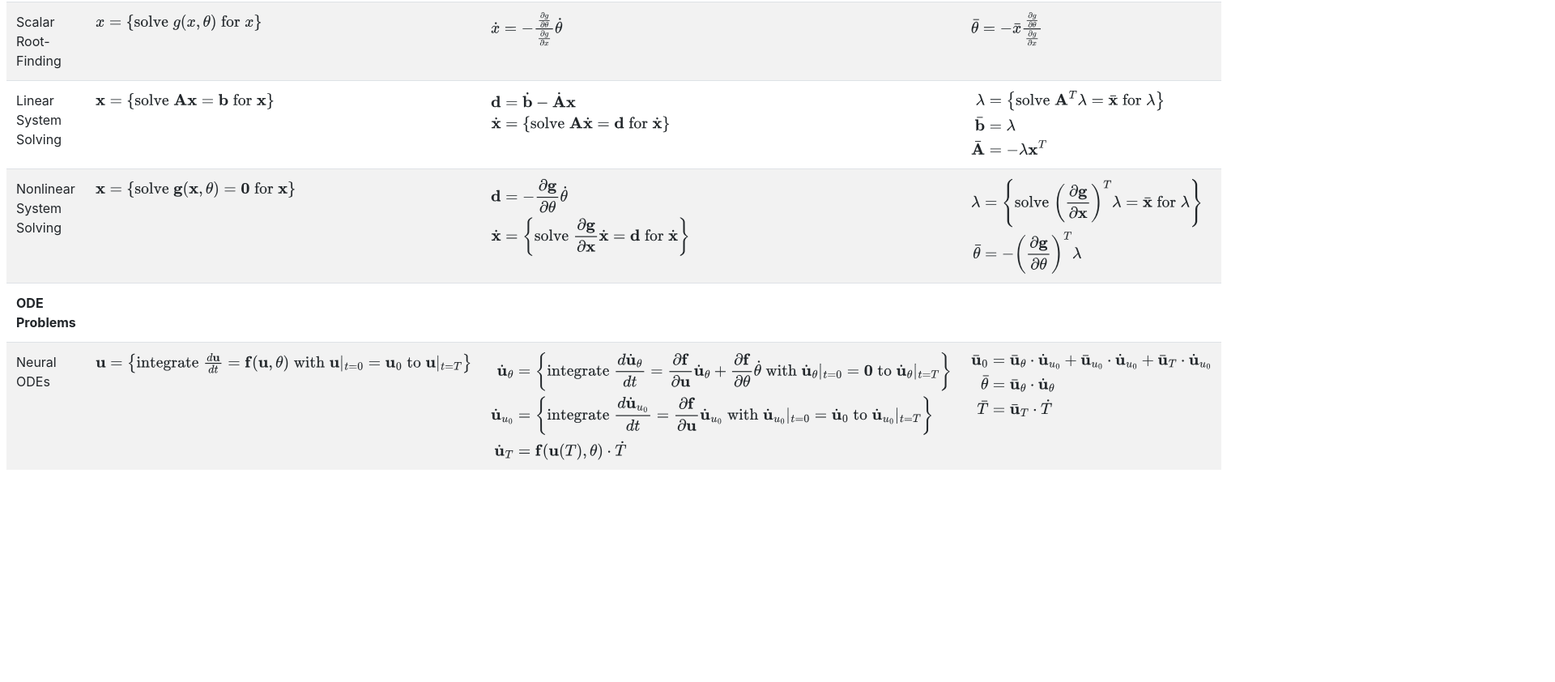
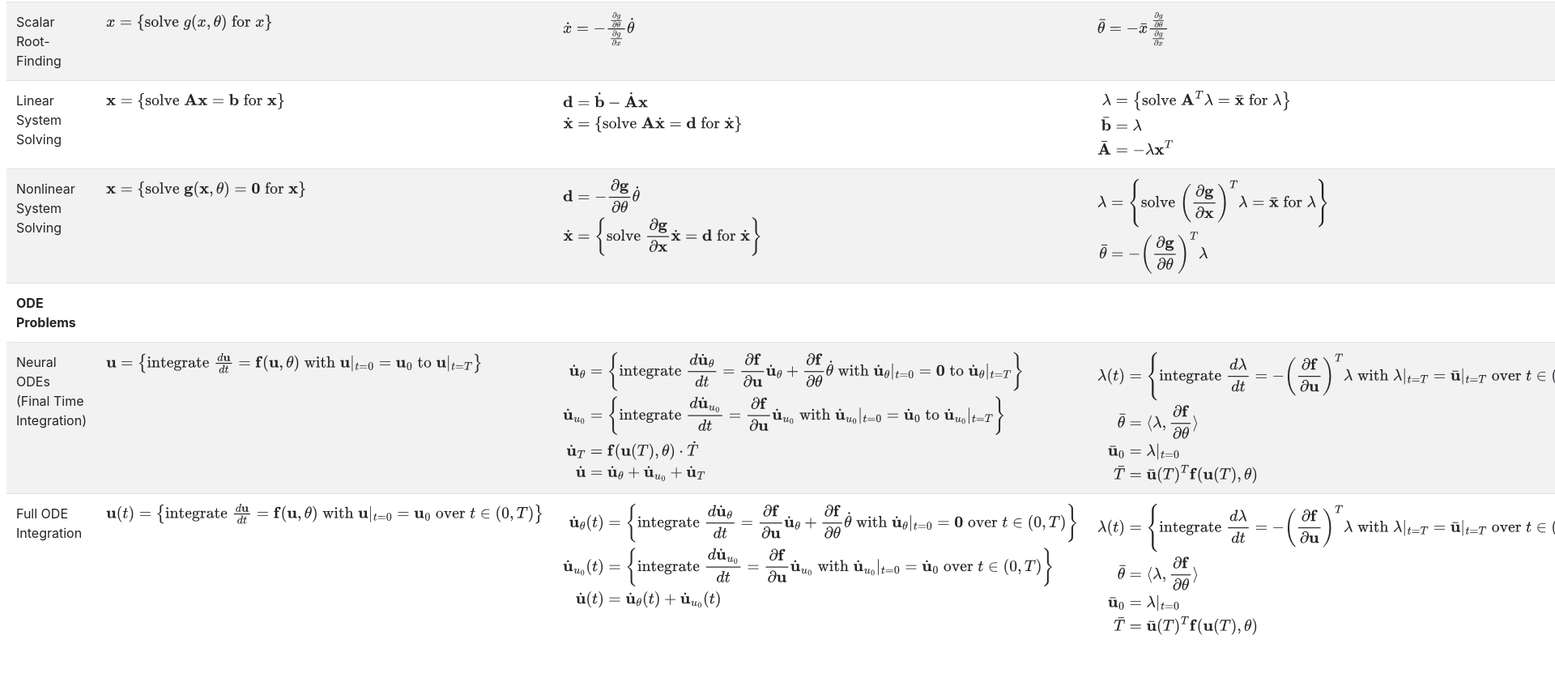
Before and after one commit to Ceyron/implicit-autodiff-table, a plain HTML site: page index.html in a window 1280 px wide. Shown: the part 224-1066 px from the top of the page at 81% size, 1920 px wide, since content can reach past the window. Before the commit the page ends 843 px from the top, so only its background shows below. Drawn offline with nearby package versions, Linux system fonts and the light colour scheme.

Commit message:
Finish ODE problems

```diff
--- a/index.html
+++ b/index.html
@@ -127,7 +127,7 @@ MathJax = {
   </tr>
   <tr>
     <!-- Neural ODEs -->
-    <td>Neural ODEs</td>
+    <td>Neural ODEs (Final Time Integration)</td>
     <td>
       $
         \mathbf{u} = \left\{ \text{integrate} \; \frac{d \mathbf{u}}{d t} = \mathbf{f}(\mathbf{u}, \mathbf{\theta}) \; \text{with} \; \mathbf{u}|_{t=0} = \mathbf{u}_0 \; \text{to} \; \mathbf{u}|_{t=T} \right\}
@@ -141,18 +141,55 @@ MathJax = {
           \dot{\mathbf{u}}_{u_0} &= \left\{ \text{integrate} \; \frac{d \dot{\mathbf{u}}_{u_0}}{d t} = \frac{\partial \mathbf{f}}{\partial \mathbf{u}} \dot{\mathbf{u}}_{u_0} \; \text{with} \; \dot{\mathbf{u}}_{u_0}|_{t=0} = \dot{\mathbf{u}}_0 \; \text{to} \; \dot{\mathbf{u}}_{u_0}|_{t=T} \right\}
           \\
           \dot{\mathbf{u}}_T &= \mathbf{f}(\mathbf{u}(T), \mathbf{\theta}) \cdot \dot{T}
+          \\
+          \dot{\mathbf{u}} &= \dot{\mathbf{u}}_\theta + \dot{\mathbf{u}}_{u_0} + \dot{\mathbf{u}}_T
         \end{align}
       $
     </td>
     <td>
       $
         \begin{align}
-          \bar{\mathbf{u}}_0 &= \bar{\mathbf{u}}_\theta \cdot \dot{\mathbf{u}}_{u_0} + \bar{\mathbf{u}}_{u_0} \cdot \dot{\mathbf{u}}_{u_0} + \bar{\mathbf{u}}_T \cdot \dot{\mathbf{u}}_{u_0}
+          \mathbf{\lambda}(t) &= \left\{ \text{integrate} \; \frac{d \mathbf{\lambda}}{d t} = - \left( \frac{\partial \mathbf{f}}{\partial \mathbf{u}} \right)^T \mathbf{\lambda} \; \text{with} \; \mathbf{\lambda}|_{t=T} = \bar{\mathbf{u}}|_{t=T} \; \text{over} \; t \in (T, 0) \right\}
           \\
-          \bar{\mathbf{\theta}} &= \bar{\mathbf{u}}_\theta \cdot \dot{\mathbf{u}}_\theta
+          \bar{\mathbf{\theta}} &= \langle \mathbf{\lambda}, \frac{\partial \mathbf{f}}{\partial \mathbf{\theta}} \rangle
           \\
-          \bar{T} &= \bar{\mathbf{u}}_T \cdot \dot{T}
+          \bar{\mathbf{u}}_0 &= \mathbf{\lambda} |_{t=0}
+          \\
+          \bar{T} &= \bar{\mathbf{u}}(T)^T  \mathbf{f}(\mathbf{u}(T), \mathbf{\theta})
         \end{align}
+      $
+    </td>
+  </tr>
+  <tr>
+    <!-- Full ODE Integration-->
+    <td>Full ODE Integration</td>
+    <td>
+      $
+        \mathbf{u}(t) = \left\{ \text{integrate} \; \frac{d \mathbf{u}}{d t} = \mathbf{f}(\mathbf{u}, \mathbf{\theta}) \; \text{with} \; \mathbf{u}|_{t=0} = \mathbf{u}_0 \; \text{over} \; t \in (0, T) \right\}
+      $
+    </td>
+    <td>
+      $
+      \begin{align}
+        \dot{\mathbf{u}}_\theta(t) &= \left\{ \text{integrate} \; \frac{d \dot{\mathbf{u}}_\theta}{d t} = \frac{\partial \mathbf{f}}{\partial \mathbf{u}} \dot{\mathbf{u}}_{\theta} + \frac{\partial \mathbf{f}}{\partial \mathbf{\theta}}\dot{\mathbf{\theta}} \; \text{with} \; \dot{\mathbf{u}}_\theta|_{t=0} = \mathbf{0} \; \text{over} \; t \in (0, T) \right\}
+        \\
+        \dot{\mathbf{u}}_{u_0}(t) &= \left\{ \text{integrate} \; \frac{d \dot{\mathbf{u}}_{u_0}}{d t} = \frac{\partial \mathbf{f}}{\partial \mathbf{u}} \dot{\mathbf{u}}_{u_0} \; \text{with} \; \dot{\mathbf{u}}_{u_0}|_{t=0} = \dot{\mathbf{u}}_0 \; \text{over} \; t \in (0, T) \right\}
+        \\
+        \dot{\mathbf{u}}(t) &= \dot{\mathbf{u}}_\theta(t) + \dot{\mathbf{u}}_{u_0}(t)
+      \end{align}
+      $
+    </td>
+    <td>
+      $
+      \begin{align}
+        \mathbf{\lambda}(t) &= \left\{ \text{integrate} \; \frac{d \mathbf{\lambda}}{d t} = - \left( \frac{\partial \mathbf{f}}{\partial \mathbf{u}} \right)^T \mathbf{\lambda} \; \text{with} \; \mathbf{\lambda}|_{t=T} = \bar{\mathbf{u}}|_{t=T} \; \text{over} \; t \in (T, 0) \right\}
+        \\
+        \bar{\mathbf{\theta}} &= \langle \mathbf{\lambda}, \frac{\partial \mathbf{f}}{\partial \mathbf{\theta}} \rangle
+        \\
+        \bar{\mathbf{u}}_0 &= \mathbf{\lambda} |_{t=0}
+        \\
+        \bar{T} &= \bar{\mathbf{u}}(T)^T  \mathbf{f}(\mathbf{u}(T), \mathbf{\theta})
+      \end{align}
       $
     </td>
   </tr>
```
